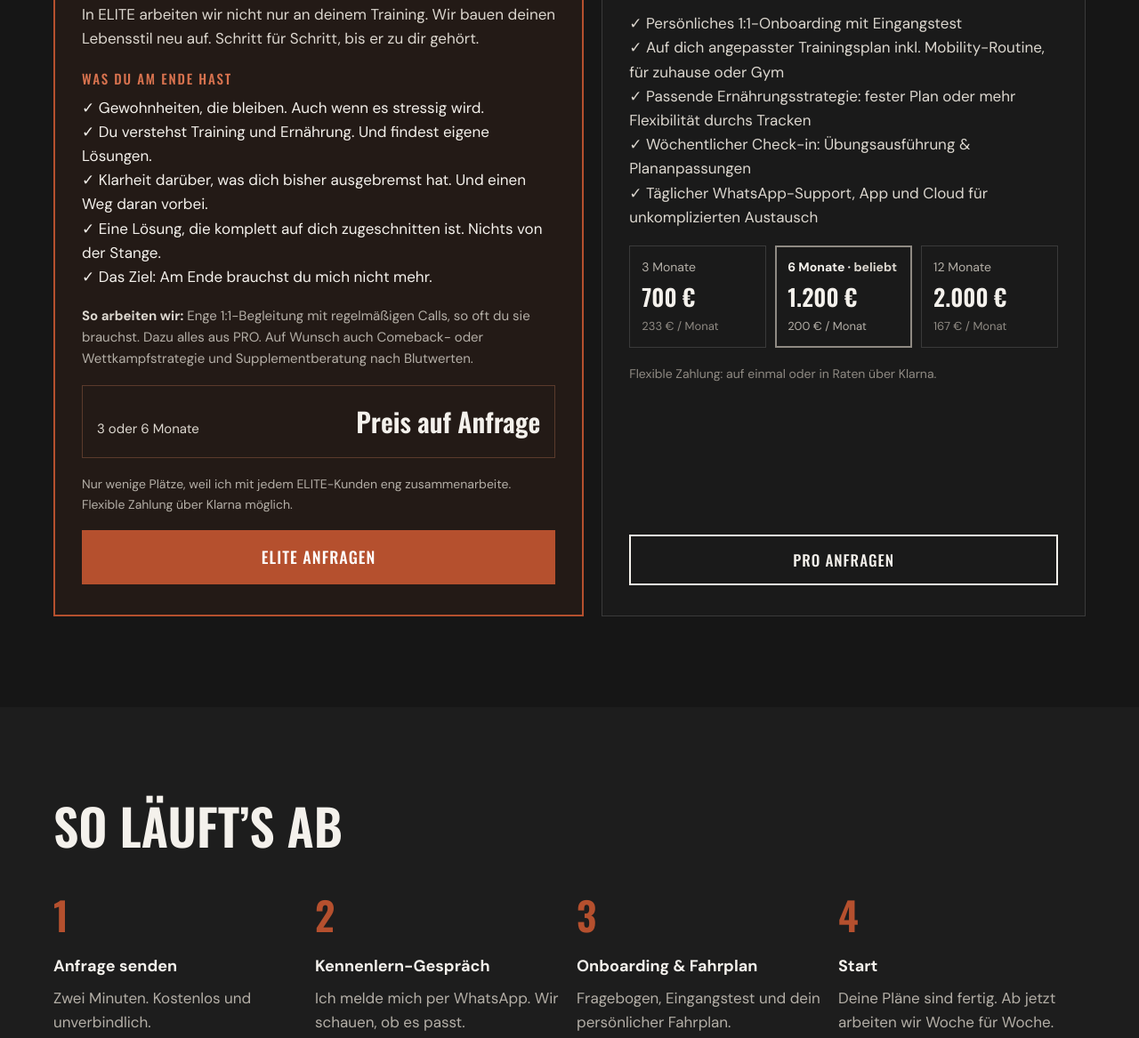
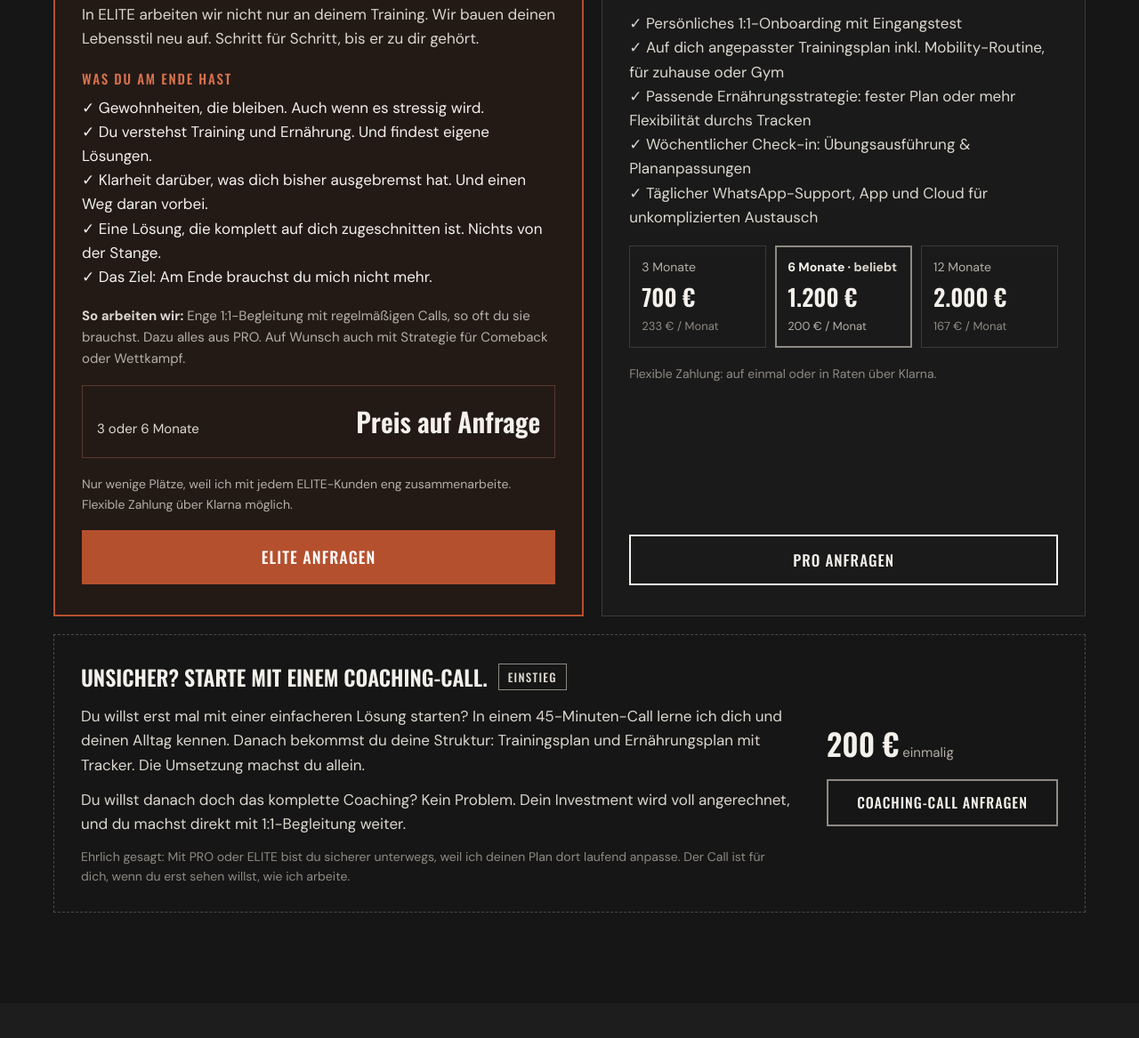
Before and after one commit to dominique-collab/fighting-shape-website, a plain HTML site: page index.html in a window 1280 px wide. Shown: the part 9301-10468 px from the top of the page at 89% size. Drawn offline with Linux system fonts and the light colour scheme.

Commit message:
Coaching-Call als Einstieg (200 €), Supplementberatung bei ELITE entfernt, Formular und AGB angepasst
Co-Authored-By: Claude Opus 5.5 <noreply@anthropic.com>
Claude-Session: https://claude.ai/code/session_01HwhiYZnF2Bmdezsp4uZYrL

```diff
--- a/index.html
+++ b/index.html
@@ -286,7 +286,7 @@ summary::marker{color:#D9734F}
 <div style="max-width: 1160px; margin: 0 auto; display: flex; flex-direction: column; gap: 40px">
 <div style="display: flex; flex-direction: column; gap: 14px; max-width: 760px">
 <div style="font-family: 'Oswald', sans-serif; font-weight: 500; font-size: 15px; letter-spacing: 0.14em; color: #D9734F">PREISE</div>
-<h2 style="margin: 0; font-family: 'Oswald', sans-serif; font-weight: 600; font-size: clamp(34px, 4.4vw, 56px); line-height: 1.08; text-transform: uppercase">Zwei Wege. Ein Ziel.</h2>
+<h2 style="margin: 0; font-family: 'Oswald', sans-serif; font-weight: 600; font-size: clamp(34px, 4.4vw, 56px); line-height: 1.08; text-transform: uppercase">Wähle deinen Weg.</h2>
 <p style="margin: 0; font-size: 19px; color: #DCD7CF">PRO gibt dir das System. ELITE verändert, wie du lebst. In beiden wirst du 1:1 von mir betreut, mit individuellen Plänen statt Copy &amp; Paste. Ohne Abo-Falle: Die Laufzeit endet automatisch.</p>
 </div>
 <div style="display: flex; flex-wrap: wrap; gap: 20px; align-items: stretch">
@@ -305,7 +305,7 @@ summary::marker{color:#D9734F}
 <div style="font-family: 'Oswald', sans-serif; font-size: 15px; letter-spacing: 0.12em; color: #D9734F">WAS DU AM ENDE HAST</div>
 <div style="color: #F4F1EC">✓ Gewohnheiten, die bleiben. Auch wenn es stressig wird.<br>✓ Du verstehst Training und Ernährung. Und findest eigene Lösungen.<br>✓ Klarheit darüber, was dich bisher ausgebremst hat. Und einen Weg daran vorbei.<br>✓ Eine Lösung, die komplett auf dich zugeschnitten ist. Nichts von der Stange.<br>✓ Das Ziel: Am Ende brauchst du mich nicht mehr.</div>
 </div>
-<p style="margin: 0; font-size: 15px; color: #B4AFA7"><b style="color: #DCD7CF">So arbeiten wir:</b> Enge 1:1-Begleitung mit regelmäßigen Calls, so oft du sie brauchst. Dazu alles aus PRO. Auf Wunsch auch Comeback- oder Wettkampfstrategie und Supplementberatung nach Blutwerten.</p>
+<p style="margin: 0; font-size: 15px; color: #B4AFA7"><b style="color: #DCD7CF">So arbeiten wir:</b> Enge 1:1-Begleitung mit regelmäßigen Calls, so oft du sie brauchst. Dazu alles aus PRO. Auf Wunsch auch mit Strategie für Comeback oder Wettkampf.</p>
 <div style="border: 1px solid #5A3A2C; padding: 16px 16px; display: flex; flex-wrap: wrap; justify-content: space-between; align-items: baseline; gap: 8px 16px"><span style="font-size: 15px; color: #DCD7CF">3 oder 6 Monate</span><span style="font-family: 'Oswald', sans-serif; font-weight: 600; font-size: 30px">Preis auf Anfrage</span></div>
 <div style="font-size: 14px; color: #B4AFA7">Nur wenige Plätze, weil ich mit jedem ELITE-Kunden eng zusammenarbeite. Flexible Zahlung über Klarna möglich.</div>
 <a href="#anfrage" style="margin-top: auto; text-decoration: none; background: #B5502E; color: #FFFFFF; font-family: 'Oswald', sans-serif; font-weight: 500; font-size: 18px; letter-spacing: 0.06em; padding: 16px 24px; min-height: 54px; box-sizing: border-box; display: flex; align-items: center; justify-content: center">ELITE ANFRAGEN</a>
@@ -329,6 +329,21 @@ summary::marker{color:#D9734F}
 <a href="#anfrage" style="margin-top: auto; text-decoration: none; border: 2px solid #F4F1EC; color: #F4F1EC; font-family: 'Oswald', sans-serif; font-weight: 500; font-size: 17px; letter-spacing: 0.06em; padding: 13px 24px; min-height: 50px; box-sizing: border-box; display: flex; align-items: center; justify-content: center">PRO ANFRAGEN</a>
 </div>
 
+<div style="border: 1px dashed #4A4A4A; background: #161616; padding: 28px 30px; display: flex; flex-wrap: wrap; gap: 24px 40px; align-items: center">
+<div style="flex: 1 1 480px; min-width: 0; display: flex; flex-direction: column; gap: 12px">
+<div style="display: flex; align-items: center; gap: 12px; flex-wrap: wrap">
+<div style="font-family: 'Oswald', sans-serif; font-weight: 600; font-size: 24px; text-transform: uppercase">Unsicher? Starte mit einem Coaching-Call.</div>
+<div style="border: 1px solid #8F8A83; color: #DCD7CF; font-family: 'Oswald', sans-serif; font-size: 13px; letter-spacing: 0.1em; padding: 4px 10px">EINSTIEG</div>
+</div>
+<p style="margin: 0; color: #DCD7CF">Du willst erst mal mit einer einfacheren Lösung starten? In einem 45-Minuten-Call lerne ich dich und deinen Alltag kennen. Danach bekommst du deine Struktur: Trainingsplan und Ernährungsplan mit Tracker. Die Umsetzung machst du allein.</p>
+<p style="margin: 0; color: #DCD7CF">Du willst danach doch das komplette Coaching? Kein Problem. Dein Investment wird voll angerechnet, und du machst direkt mit 1:1-Begleitung weiter.</p>
+<p style="margin: 0; font-size: 14px; color: #8F8A83">Ehrlich gesagt: Mit PRO oder ELITE bist du sicherer unterwegs, weil ich deinen Plan dort laufend anpasse. Der Call ist für dich, wenn du erst sehen willst, wie ich arbeite.</p>
+</div>
+<div style="flex: 0 1 260px; min-width: 0; display: flex; flex-direction: column; gap: 12px">
+<div><span style="font-family: 'Oswald', sans-serif; font-weight: 600; font-size: 34px">200 €</span><span style="font-size: 15px; color: #B4AFA7"> einmalig</span></div>
+<a href="#anfrage" style="text-decoration: none; border: 2px solid #8F8A83; color: #F4F1EC; font-family: 'Oswald', sans-serif; font-weight: 500; font-size: 16px; letter-spacing: 0.06em; padding: 12px 20px; min-height: 48px; box-sizing: border-box; display: flex; align-items: center; justify-content: center">COACHING-CALL ANFRAGEN</a>
+</div>
+</div>
 </div>
 </div>
 </section>
@@ -386,10 +401,11 @@ summary::marker{color:#D9734F}
 <div style="display: flex; flex-direction: column; gap: 6px"><label for="f-about" style="font-size: 15px; font-weight: 500">Erzähl mir kurz von dir</label><textarea id="f-about" name="ueber-dich" rows="3" placeholder="Job, Familie, wie du aktuell trainierst, Kampfsport ja/nein …" style="background: #161616; border: 1px solid #444444; color: #F4F1EC; font: inherit; padding: 13px 14px; resize: vertical"></textarea></div>
 <div style="display: flex; flex-direction: column; gap: 6px"><label for="f-ziel" style="font-size: 15px; font-weight: 500">Was willst du in den nächsten Monaten erreichen?</label><textarea id="f-ziel" name="ziele" required rows="3" placeholder="z. B. 10 kg weniger, wieder ins Thaibox-Training, schmerzfrei mit den Kids toben …" style="background: #161616; border: 1px solid #444444; color: #F4F1EC; font: inherit; padding: 13px 14px; resize: vertical"></textarea></div>
 <fieldset style="border: none; margin: 0; padding: 0; display: flex; flex-direction: column; gap: 10px">
-<legend style="font-size: 15px; font-weight: 500; margin-bottom: 10px; padding: 0">Brauchst du ein bewährtes System oder maximale Individualität?</legend>
+<legend style="font-size: 15px; font-weight: 500; margin-bottom: 10px; padding: 0">Was passt am ehesten zu dir?</legend>
 <div style="display: flex; flex-wrap: wrap; gap: 12px">
 <label style="flex: 1 1 260px; min-width: 0; border: 2px solid #444444; background: #161616; padding: 16px 16px; display: flex; gap: 12px; align-items: flex-start; cursor: pointer"><input type="radio" name="paket" value="elite" required style="margin-top: 5px; accent-color: #B5502E; width: 18px; height: 18px"><span><span style="display: block; font-weight: 700">Maximale Individualität</span><span style="display: block; font-size: 15px; color: #B4AFA7">Fighting Shape Elite</span></span></label>
 <label style="flex: 1 1 260px; min-width: 0; border: 2px solid #B5502E; background: #161616; padding: 16px 16px; display: flex; gap: 12px; align-items: flex-start; cursor: pointer"><input type="radio" name="paket" value="pro" style="margin-top: 5px; accent-color: #B5502E; width: 18px; height: 18px"><span><span style="display: block; font-weight: 700">Bewährtes System</span><span style="display: block; font-size: 15px; color: #B4AFA7">Fighting Shape Pro</span></span></label>
+<label style="flex: 1 1 260px; min-width: 0; border: 2px solid #444444; background: #161616; padding: 16px 16px; display: flex; gap: 12px; align-items: flex-start; cursor: pointer"><input type="radio" name="paket" value="coaching-call" style="margin-top: 5px; accent-color: #B5502E; width: 18px; height: 18px"><span><span style="display: block; font-weight: 700">Erst mal ein Coaching-Call</span><span style="display: block; font-size: 15px; color: #B4AFA7">Einstieg, 200 € einmalig</span></span></label>
 </div>
 </fieldset>
 <label style="display: flex; gap: 12px; align-items: flex-start; font-size: 14px; color: #B4AFA7; cursor: pointer"><input type="checkbox" name="einwilligung" required style="margin-top: 3px; accent-color: #B5502E; width: 18px; height: 18px; flex: none"><span>Ich willige ein, dass meine Angaben, auch Angaben zu meiner Gesundheit, zur Bearbeitung meiner Anfrage verarbeitet werden. Details in der <a href="/datenschutz.html" style="color: #D9734F">Datenschutzerklärung</a>. Widerruf jederzeit per E-Mail möglich.</span></label>
```
Also changed, not shown: agb.html (+3 -3 lines).
